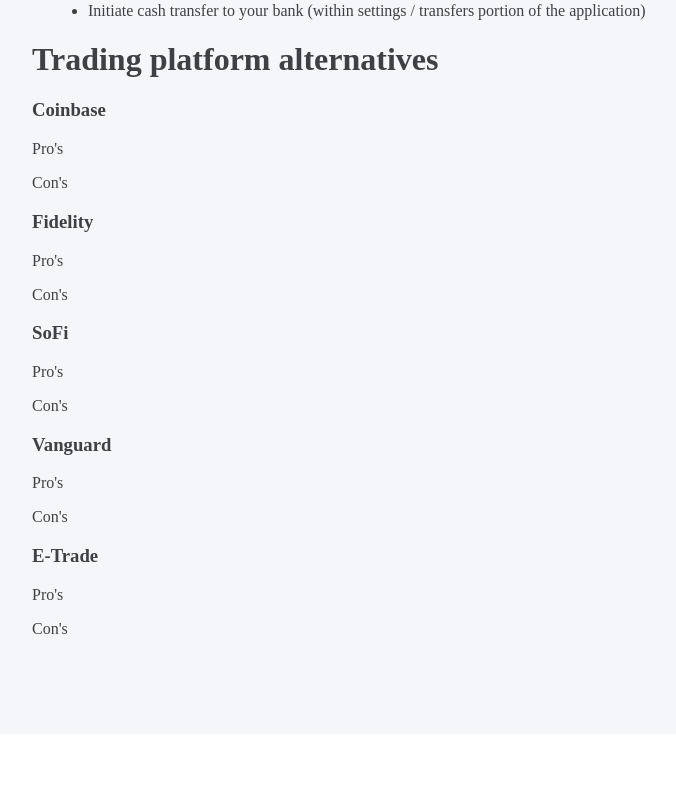
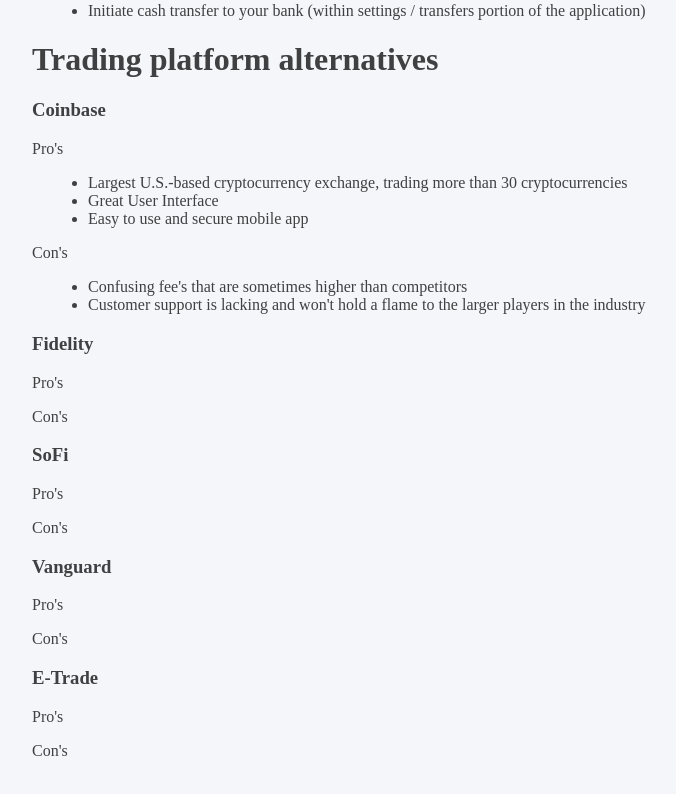
Before and after one commit to jaredpiedt/effrobinhood.com, a Next.js app: page / in a window 1280 px wide. Shown: the part 1545-2339 px from the top of the page, without its empty margins (56-732 px from the left). Before the commit the page ends 2287 px from the top, so only its background shows below. Built offline with nearby package versions, Linux system fonts and the light colour scheme.

Commit message:
add intial pros cons for coinbase

```diff
--- a/pages/index.js
+++ b/pages/index.js
@@ -7,6 +7,7 @@
   Image,
   UnorderedList,
   ListItem,
+  List,
 } from '@chakra-ui/react'
 
 const Home = () => (
@@ -92,10 +93,15 @@
 
     <Text>Pro's</Text>
     <UnorderedList>
+      <ListItem>Largest U.S.-based cryptocurrency exchange, trading more than 30 cryptocurrencies</ListItem>
+      <ListItem>Great User Interface</ListItem>
+      <ListItem>Easy to use and secure mobile app</ListItem>
     </UnorderedList>
 
     <Text>Con's</Text>
     <UnorderedList>
+      <ListItem>Confusing fee's that are sometimes higher than competitors</ListItem>
+      <ListItem>Customer support is lacking and won't hold a flame to the larger players in the industry</ListItem>
     </UnorderedList>
 
     <Heading as='h3'>
```
